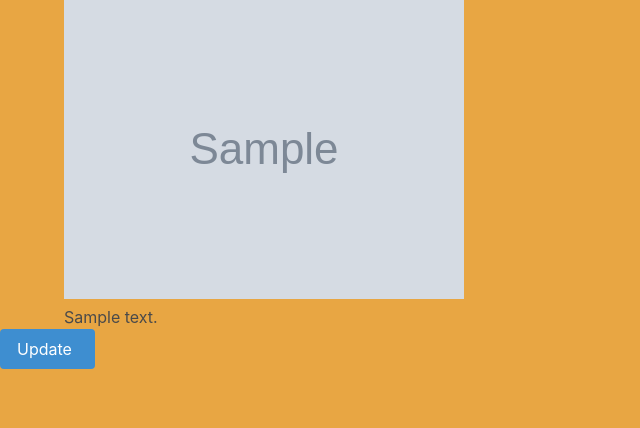
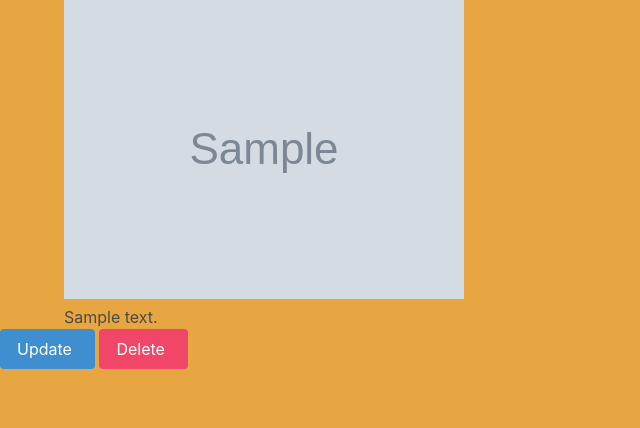
Before and after one commit to raymondborel/FriendlyDjangoApp, a Django app: page /posts/1/ in a window 1280 px wide. Shown: the part 85-513 px from the top of the page, without its empty margins (0-640 px from the left). Run offline with Django 4.2, Linux system fonts and the light colour scheme; tables that the repository leaves empty hold one stand-in row (values such as "Sample post"); grey boxes marked "Sample" are stand-in pictures.

Commit message:
Created Delete route

```diff
--- a/main_app/templates/post_detail.html
+++ b/main_app/templates/post_detail.html
@@ -17,4 +17,9 @@
     <i class="fas fa-edit"></i>
   </span>
 </a>
+<a href="{% url 'post_delete' post.pk %}" class="button is-danger">Delete
+  <span class="icon">
+      <i class="fas fa-trash-alt"></i>
+  </span>
+</a>
 {% endblock %}
--- a/main_app/urls.py
+++ b/main_app/urls.py
@@ -7,4 +7,5 @@ urlpatterns = [
     path('posts/new/', views.PostCreate.as_view(), name="post_create"),
     path('posts/<int:pk>/', views.PostDetail.as_view(), name="post_detail"),
     path('posts/<int:pk>/update',views.PostUpdate.as_view(), name="post_update"),
+    path('posts/<int:pk>/delete',views.PostDelete.as_view(), name="post_delete"),
 ]
--- a/main_app/views.py
+++ b/main_app/views.py
@@ -1,6 +1,6 @@
 from django.shortcuts import render
 from django.views.generic.base import TemplateView
-from django.views.generic.edit import CreateView, UpdateView
+from django.views.generic.edit import CreateView, UpdateView, DeleteView
 from django.views.generic import DetailView
 from django.views import View
 from .models import Post
@@ -40,3 +40,8 @@ class PostUpdate(UpdateView):
     template_name = "post_update.html"
     def get_success_url(self):
         return reverse('post_detail', kwargs={'pk': self.object.pk})
+
+class PostDelete(DeleteView):
+    model = Post
+    template_name = "post_delete_confirmation.html"
+    success_url = "/posts/"
```
Also changed, not shown: main_app/templates/post_delete_confirmation.html (added, +12 -0 lines).
